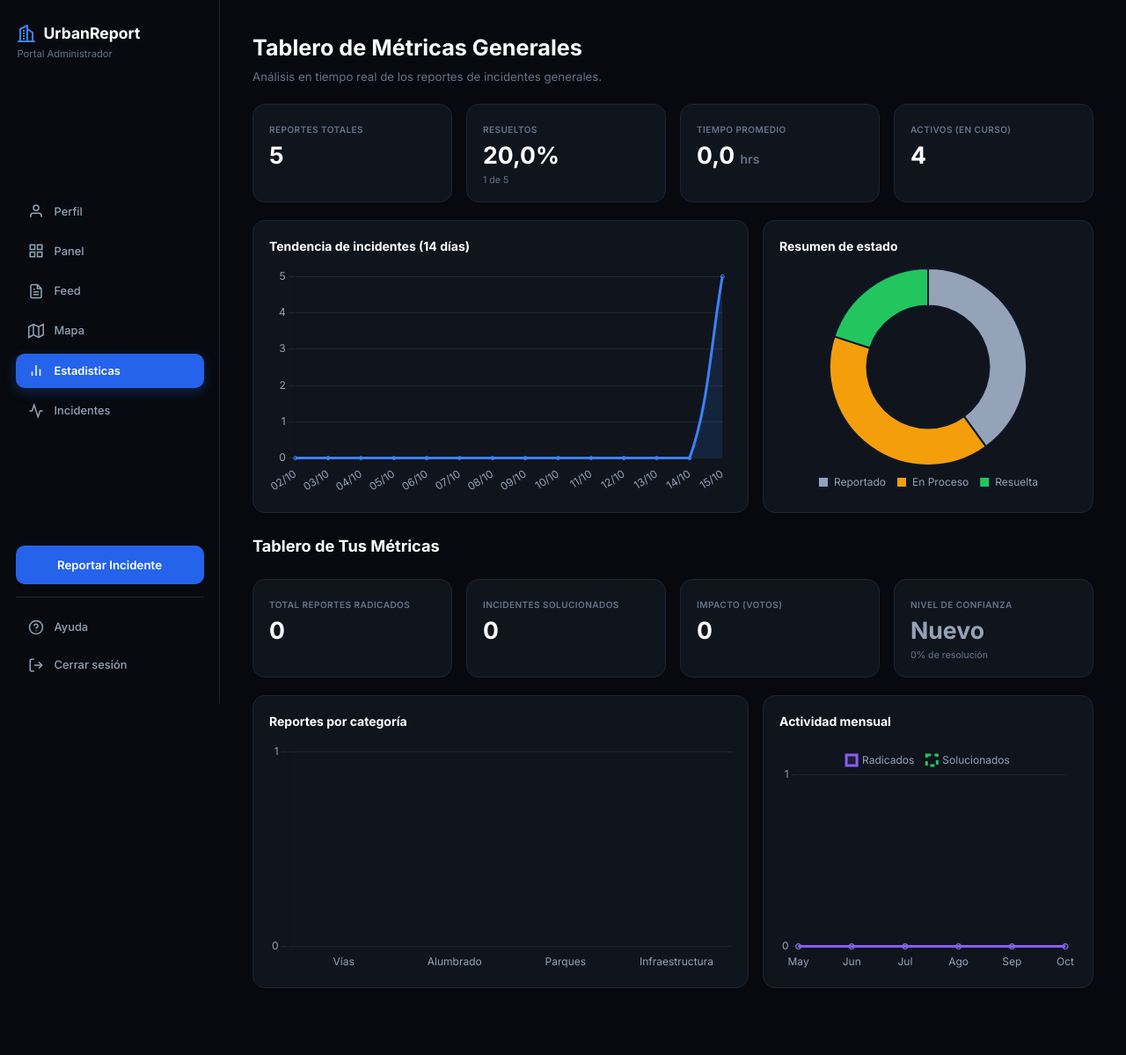
After one commit to juandkk/UrbanReport, a Django app: page /feed/estadisticas/ in a window 1280 px wide. The commit adds this page. Shown: the whole page at 88% size. Run offline with Django 5.2, Linux system fonts and the light colour scheme; the visitor is signed in with stand-in values (Sample User, id 1); data comes from the database, SQL or seed files in the repository; data that the repository does not hold is empty.

Commit message:
feat: vistas de Estadisticas (admin) y Mis Estadisticas (ciudadano) RF-006/RF-020
Nueva vista estadisticas_view: para admin integra el tablero de metricas generales (totales, tasa, tiempo, activos, tendencia y dona de estado) con sus metricas personales; para ciudadano muestra Mis Estadisticas e Impacto. Metricas personales reales (radicados, resueltos, impacto=suma de likes, nivel de confianza), por categoria y actividad mensual (6 meses), con Chart.js. Enlaza Estadisticas/Mis estadisticas del sidebar.

```diff
--- a/feed/urls.py
+++ b/feed/urls.py
@@ -8,6 +8,7 @@ urlpatterns = [
     path('incidentes/', views.incidentes_view, name='incidentes'),
     path('incidentes/exportar/', views.exportar_incidentes_csv, name='exportar_incidentes'),
     path('incidentes/importar/', views.importar_incidentes_csv, name='importar_incidentes'),
+    path('estadisticas/', views.estadisticas_view, name='estadisticas'),
     path('ayuda/', views.ayuda_view, name='ayuda'),
     path('ayuda/guia-ciudadano/', views.guia_ciudadano_view, name='guia_ciudadano'),
     path('ayuda/manual-administrador/', views.manual_administrador_view, name='manual_administrador'),
--- a/feed/views.py
+++ b/feed/views.py
@@ -919,6 +919,99 @@ def manual_administrador_view(request):
     return render(request, 'feed/manual_administrador.html', {'active_menu': 'ayuda'})
 
 
+def _estadisticas_usuario(usuario):
+    """
+    Calcula las métricas personales de un usuario (RF-020): reportes radicados,
+    resueltos, en proceso, impacto (suma de likes recibidos), nivel de confianza,
+    distribución por categoría y actividad mensual de los últimos 6 meses.
+    """
+    Estado = Publicacion.EstadoIncidencia
+    Cat = Publicacion.Categoria
+
+    pubs = Publicacion.objects.filter(autor=usuario)
+    total = pubs.count()
+    resueltos = pubs.filter(estado_incidencia=Estado.RESUELTA).count()
+    en_proceso = pubs.filter(estado_incidencia=Estado.EN_PROCESO).count()
+    reportados = pubs.filter(estado_incidencia=Estado.REPORTADO).count()
+
+    # Impacto = suma de likes recibidos en sus publicaciones
+    impacto = sum(p.likes for p in pubs)
+
+    confianza = usuario.nivel_confianza()
+
+    # Distribución por categoría
+    por_categoria = []
+    for valor, etiqueta in Cat.choices:
+        c = pubs.filter(categoria=valor).count()
+        por_categoria.append({'etiqueta': etiqueta, 'cantidad': c})
+
+    # Actividad mensual: últimos 6 meses (radicados vs resueltos)
+    ahora = timezone.now()
+    meses_labels = []
+    radicados_mes = []
+    resueltos_mes = []
+    MESES_ES = ['Ene', 'Feb', 'Mar', 'Abr', 'May', 'Jun', 'Jul', 'Ago', 'Sep', 'Oct', 'Nov', 'Dic']
+    # Construye los últimos 6 meses (incluido el actual)
+    year = ahora.year
+    month = ahora.month
+    secuencia = []
+    for i in range(5, -1, -1):
+        m = month - i
+        y = year
+        while m <= 0:
+            m += 12
+            y -= 1
+        secuencia.append((y, m))
+    for (y, m) in secuencia:
+        meses_labels.append(MESES_ES[m - 1])
+        radicados_mes.append(pubs.filter(fecha_creacion__year=y, fecha_creacion__month=m).count())
+        resueltos_mes.append(
+            pubs.filter(
+                estado_incidencia=Estado.RESUELTA,
+                fecha_creacion__year=y, fecha_creacion__month=m,
+            ).count()
+        )
+
+    return {
+        'total': total,
+        'resueltos': resueltos,
+        'en_proceso': en_proceso,
+        'reportados': reportados,
+        'impacto': impacto,
+        'confianza': confianza,
+        'por_categoria': por_categoria,
+        'chart_cat_labels': [c['etiqueta'] for c in por_categoria],
+        'chart_cat_data': [c['cantidad'] for c in por_categoria],
+        'chart_meses_labels': meses_labels,
+        'chart_radicados_data': radicados_mes,
+        'chart_resueltos_data': resueltos_mes,
+    }
+
+
+@login_required
+def estadisticas_view(request):
+    """
+    Estadísticas (RF-006, RF-020). Para administradores muestra el tablero de
+    métricas generales (datos globales) integrado con sus métricas personales.
+    Para ciudadanos muestra solo "Mis Estadísticas e Impacto".
+    """
+    if not Publicacion.objects.exists():
+        _seed_demo_data()
+
+    es_admin_user = _es_admin(request.user)
+    mis_stats = _estadisticas_usuario(request.user)
+
+    context = {
+        'active_menu': 'estadisticas' if es_admin_user else 'mis_estadisticas',
+        'mis_stats': mis_stats,
+        'es_admin_vista': es_admin_user,
+    }
+    if es_admin_user:
+        context['stats'] = _calcular_estadisticas_panel()
+
+    return render(request, 'feed/estadisticas.html', context)
+
+
 def _calcular_estadisticas_panel():
     """
     Calcula todas las métricas del Panel de Control Municipal a partir de datos
--- /dev/null
+++ b/static/css/estadisticas.css
@@ -0,0 +1,104 @@
+/* =========================================================================
+   Estadísticas (RF-006, RF-020)
+   ========================================================================= */
+
+.stats-page {
+  display: flex;
+  flex-direction: column;
+  gap: 20px;
+  padding: 4px 2px 48px;
+}
+
+.stats-header { margin-top: 4px; }
+.stats-title {
+  font-size: 1.8rem;
+  font-weight: 700;
+  color: #ffffff;
+  margin: 0 0 4px;
+}
+.stats-title-sm { font-size: 1.3rem; }
+.stats-subtitle {
+  color: var(--text-muted, #94a3b8);
+  font-size: 0.95rem;
+  margin: 0;
+  line-height: 1.5;
+}
+
+/* ---- KPIs ---- */
+.stats-kpi-grid {
+  display: grid;
+  grid-template-columns: repeat(4, 1fr);
+  gap: 16px;
+}
+.stats-kpi {
+  background: var(--surface, #10141d);
+  border: 1px solid var(--border-subtle, #1e293b);
+  border-radius: 14px;
+  padding: 16px 18px;
+  display: flex;
+  flex-direction: column;
+  gap: 6px;
+}
+.stats-kpi-label {
+  font-size: 0.72rem;
+  letter-spacing: 0.04em;
+  text-transform: uppercase;
+  color: var(--text-muted, #94a3b8);
+  font-weight: 600;
+}
+.stats-kpi-value {
+  font-size: 1.9rem;
+  font-weight: 700;
+  color: #ffffff;
+  line-height: 1.1;
+}
+.stats-kpi-unit { font-size: 1rem; font-weight: 600; color: var(--text-muted, #94a3b8); }
+.stats-kpi-foot { font-size: 0.76rem; color: var(--text-muted, #94a3b8); }
+
+/* Nivel de confianza con color según nivel */
+.stats-nivel-nuevo { color: #94a3b8; }
+.stats-nivel-bajo { color: #f87171; }
+.stats-nivel-medio { color: #fbbf24; }
+.stats-nivel-alto { color: #4ade80; }
+
+/* ---- Tarjetas de gráfica ---- */
+.stats-charts-row {
+  display: grid;
+  grid-template-columns: 1fr 1fr;
+  gap: 16px;
+}
+.stats-card-grow { grid-column: span 1; }
+/* La tarjeta "grow" ocupa más en filas de dos: 1.6fr vs 1fr */
+.stats-charts-row:has(.stats-card-grow) {
+  grid-template-columns: 1.5fr 1fr;
+}
+.stats-card {
+  background: var(--surface, #10141d);
+  border: 1px solid var(--border-subtle, #1e293b);
+  border-radius: 14px;
+  padding: 18px;
+}
+.stats-card-title {
+  font-size: 1rem;
+  font-weight: 700;
+  color: #ffffff;
+  margin: 0 0 14px;
+}
+.stats-chart-wrap {
+  position: relative;
+  height: 260px;
+}
+.stats-chart-dona { height: 260px; }
+
+/* ---- Responsive ---- */
+@media (max-width: 1100px) {
+  .stats-kpi-grid { grid-template-columns: repeat(2, 1fr); }
+}
+@media (max-width: 900px) {
+  .stats-charts-row,
+  .stats-charts-row:has(.stats-card-grow) { grid-template-columns: 1fr; }
+}
+@media (max-width: 560px) {
+  .stats-kpi-grid { grid-template-columns: 1fr; }
+  .stats-title { font-size: 1.45rem; }
+}
--- /dev/null
+++ b/static/js/estadisticas.js
@@ -0,0 +1,108 @@
+// =========================================================================
+// Estadísticas (RF-006, RF-020) - gráficas con Chart.js
+// =========================================================================
+(function () {
+  'use strict';
+
+  function leer(id) {
+    var el = document.getElementById(id);
+    if (!el) return null;
+    try { return JSON.parse(el.textContent); } catch (e) { return null; }
+  }
+
+  var COLORS = {
+    azul: '#3b82f6',
+    verde: '#22c55e',
+    ambar: '#f59e0b',
+    gris: '#94a3b8',
+    morado: '#8b5cf6',
+    grid: 'rgba(148, 163, 184, 0.12)',
+    texto: '#94a3b8',
+  };
+
+  function iniciar() {
+    if (typeof Chart === 'undefined') return setTimeout(iniciar, 60);
+
+    Chart.defaults.color = COLORS.texto;
+    Chart.defaults.font.family = "'Inter', system-ui, sans-serif";
+
+    // ---- Tendencia general (admin) ----
+    var tendLabels = leer('g-tend-labels');
+    var tendData = leer('g-tend-data');
+    var elTend = document.getElementById('chartTendencia');
+    if (elTend && tendLabels && tendData) {
+      new Chart(elTend, {
+        type: 'line',
+        data: { labels: tendLabels, datasets: [{
+          label: 'Reportes', data: tendData,
+          borderColor: COLORS.azul, backgroundColor: 'rgba(59,130,246,0.15)',
+          fill: true, tension: 0.35, pointRadius: 2,
+        }]},
+        options: { responsive: true, maintainAspectRatio: false,
+          plugins: { legend: { display: false } },
+          scales: { x: { grid: { display: false } }, y: { beginAtZero: true, grid: { color: COLORS.grid }, ticks: { precision: 0 } } } },
+      });
+    }
+
+    // ---- Resumen de estado (admin): dona ----
+    var estLabels = leer('g-est-labels');
+    var estData = leer('g-est-data');
+    var elEst = document.getElementById('chartEstado');
+    if (elEst && estLabels && estData) {
+      new Chart(elEst, {
+        type: 'doughnut',
+        data: { labels: estLabels, datasets: [{
+          data: estData,
+          // Reportado=gris, En Proceso=amarillo, Resuelta=verde (igual que el mapa)
+          backgroundColor: [COLORS.gris, COLORS.ambar, COLORS.verde],
+          borderColor: '#0f172a', borderWidth: 2,
+        }]},
+        options: { responsive: true, maintainAspectRatio: false, cutout: '62%',
+          plugins: { legend: { position: 'bottom', labels: { padding: 12, boxWidth: 12 } } } },
+      });
+    }
+
+    // ---- Mis reportes por categoría: barras ----
+    var catLabels = leer('m-cat-labels');
+    var catData = leer('m-cat-data');
+    var elCat = document.getElementById('chartMisCategorias');
+    if (elCat && catLabels && catData) {
+      new Chart(elCat, {
+        type: 'bar',
+        data: { labels: catLabels, datasets: [{
+          label: 'Reportes', data: catData,
+          backgroundColor: COLORS.azul, borderRadius: 6, maxBarThickness: 48,
+        }]},
+        options: { responsive: true, maintainAspectRatio: false,
+          plugins: { legend: { display: false } },
+          scales: { x: { grid: { display: false } }, y: { beginAtZero: true, grid: { color: COLORS.grid }, ticks: { precision: 0 } } } },
+      });
+    }
+
+    // ---- Mi actividad mensual: radicados vs resueltos ----
+    var mesLabels = leer('m-mes-labels');
+    var radData = leer('m-rad-data');
+    var resData = leer('m-res-data');
+    var elMes = document.getElementById('chartMisMeses');
+    if (elMes && mesLabels) {
+      new Chart(elMes, {
+        type: 'line',
+        data: { labels: mesLabels, datasets: [
+          { label: 'Radicados', data: radData, borderColor: COLORS.morado,
+            backgroundColor: 'rgba(139,92,246,0.12)', fill: true, tension: 0.35, pointRadius: 3 },
+          { label: 'Solucionados', data: resData, borderColor: COLORS.verde,
+            borderDash: [5, 4], fill: false, tension: 0.35, pointRadius: 3 },
+        ]},
+        options: { responsive: true, maintainAspectRatio: false,
+          plugins: { legend: { position: 'top', labels: { boxWidth: 12, padding: 14 } } },
+          scales: { x: { grid: { display: false } }, y: { beginAtZero: true, grid: { color: COLORS.grid }, ticks: { precision: 0 } } } },
+      });
+    }
+  }
+
+  if (document.readyState === 'loading') {
+    document.addEventListener('DOMContentLoaded', iniciar);
+  } else {
+    iniciar();
+  }
+})();
--- /dev/null
+++ b/templates/feed/estadisticas.html
@@ -0,0 +1,120 @@
+{% extends 'layouts/portal_base.html' %}
+{% load static %}
+
+{% block title %}{% if es_admin_vista %}Estadísticas{% else %}Mis Estadísticas{% endif %} | UrbanReport{% endblock %}
+
+{% block right_widgets %}{% endblock %}
+{% block portal_main_class %}portal-main-panel{% endblock %}
+
+{% block extra_css %}
+{{ block.super }}
+<link rel="stylesheet" href="{% static 'css/estadisticas.css' %}?v={% now 'U' %}">
+{% endblock %}
+
+{% block portal_content %}
+<div class="stats-page">
+
+  {% if es_admin_vista %}
+  <!-- ================= TABLERO DE MÉTRICAS GENERALES (ADMIN) ================= -->
+  <header class="stats-header">
+    <div>
+      <h1 class="stats-title">Tablero de Métricas Generales</h1>
+      <p class="stats-subtitle">Análisis en tiempo real de los reportes de incidentes generales.</p>
+    </div>
+  </header>
+
+  <section class="stats-kpi-grid">
+    <div class="stats-kpi">
+      <div class="stats-kpi-head"><span class="stats-kpi-label">Reportes totales</span></div>
+      <div class="stats-kpi-value">{{ stats.total }}</div>
+    </div>
+    <div class="stats-kpi">
+      <div class="stats-kpi-head"><span class="stats-kpi-label">Resueltos</span></div>
+      <div class="stats-kpi-value">{{ stats.tasa_resolucion }}%</div>
+      <div class="stats-kpi-foot">{{ stats.resueltas }} de {{ stats.total }}</div>
+    </div>
+    <div class="stats-kpi">
+      <div class="stats-kpi-head"><span class="stats-kpi-label">Tiempo promedio</span></div>
+      <div class="stats-kpi-value">{{ stats.tiempo_prom_horas }} <span class="stats-kpi-unit">hrs</span></div>
+    </div>
+    <div class="stats-kpi">
+      <div class="stats-kpi-head"><span class="stats-kpi-label">Activos (en curso)</span></div>
+      <div class="stats-kpi-value">{{ stats.activas }}</div>
+    </div>
+  </section>
+
+  <section class="stats-charts-row">
+    <div class="stats-card stats-card-grow">
+      <h3 class="stats-card-title">Tendencia de incidentes (14 días)</h3>
+      <div class="stats-chart-wrap"><canvas id="chartTendencia"></canvas></div>
+    </div>
+    <div class="stats-card">
+      <h3 class="stats-card-title">Resumen de estado</h3>
+      <div class="stats-chart-wrap stats-chart-dona"><canvas id="chartEstado"></canvas></div>
+    </div>
+  </section>
+  {% endif %}
+
+  <!-- ================= TABLERO PERSONAL (TODOS) ================= -->
+  <header class="stats-header">
+    <div>
+      {% if es_admin_vista %}
+      <h2 class="stats-title stats-title-sm">Tablero de Tus Métricas</h2>
+      {% else %}
+      <h1 class="stats-title">Mis Estadísticas e Impacto</h1>
+      <p class="stats-subtitle">Un resumen de tu contribución a la mejora de la comunidad. Tu participación hace la diferencia.</p>
+      {% endif %}
+    </div>
+  </header>
+
+  <section class="stats-kpi-grid">
+    <div class="stats-kpi">
+      <div class="stats-kpi-head"><span class="stats-kpi-label">Total reportes radicados</span></div>
+      <div class="stats-kpi-value">{{ mis_stats.total }}</div>
+    </div>
+    <div class="stats-kpi">
+      <div class="stats-kpi-head"><span class="stats-kpi-label">Incidentes solucionados</span></div>
+      <div class="stats-kpi-value">{{ mis_stats.resueltos }}</div>
+    </div>
+    <div class="stats-kpi">
+      <div class="stats-kpi-head"><span class="stats-kpi-label">Impacto (votos)</span></div>
+      <div class="stats-kpi-value">{{ mis_stats.impacto }}</div>
+    </div>
+    <div class="stats-kpi stats-kpi-nivel">
+      <div class="stats-kpi-head"><span class="stats-kpi-label">Nivel de confianza</span></div>
+      <div class="stats-kpi-value stats-nivel-{{ mis_stats.confianza.nivel|lower }}">{{ mis_stats.confianza.nivel }}</div>
+      <div class="stats-kpi-foot">{{ mis_stats.confianza.tasa }}% de resolución</div>
+    </div>
+  </section>
+
+  <section class="stats-charts-row">
+    <div class="stats-card">
+      <h3 class="stats-card-title">Reportes por categoría</h3>
+      <div class="stats-chart-wrap"><canvas id="chartMisCategorias"></canvas></div>
+    </div>
+    <div class="stats-card stats-card-grow">
+      <h3 class="stats-card-title">Actividad mensual</h3>
+      <div class="stats-chart-wrap"><canvas id="chartMisMeses"></canvas></div>
+    </div>
+  </section>
+</div>
+
+{# Datos para Chart.js #}
+{% if es_admin_vista %}
+{{ stats.chart_tendencia_labels|json_script:"g-tend-labels" }}
+{{ stats.chart_tendencia_data|json_script:"g-tend-data" }}
+{{ stats.chart_estado_labels|json_script:"g-est-labels" }}
+{{ stats.chart_estado_data|json_script:"g-est-data" }}
+{% endif %}
+{{ mis_stats.chart_cat_labels|json_script:"m-cat-labels" }}
+{{ mis_stats.chart_cat_data|json_script:"m-cat-data" }}
+{{ mis_stats.chart_meses_labels|json_script:"m-mes-labels" }}
+{{ mis_stats.chart_radicados_data|json_script:"m-rad-data" }}
+{{ mis_stats.chart_resueltos_data|json_script:"m-res-data" }}
+{% endblock %}
+
+{% block extra_js %}
+{{ block.super }}
+<script defer src="https://cdn.jsdelivr.net/npm/chart.js@4.4.4/dist/chart.umd.min.js"></script>
+<script defer src="{% static 'js/estadisticas.js' %}?v={% now 'U' %}"></script>
+{% endblock %}
--- a/templates/includes/sidebar.html
+++ b/templates/includes/sidebar.html
@@ -77,7 +77,7 @@
       {% if es_admin %}
       <!-- Estadísticas (solo administrador) -->
       <li>
-        <a href="{% url 'panel_administrador' %}" class="nav-item-link {% if active_menu == 'estadisticas' %}active{% endif %}">
+        <a href="{% url 'estadisticas' %}" class="nav-item-link {% if active_menu == 'estadisticas' %}active{% endif %}">
           <svg viewBox="0 0 24 24" fill="none" stroke="currentColor" stroke-width="2">
             <line x1="18" y1="20" x2="18" y2="10"/>
             <line x1="12" y1="20" x2="12" y2="4"/>
@@ -99,7 +99,7 @@
       {% else %}
       <!-- Mis estadísticas (solo usuario normal / ciudadano) -->
       <li>
-        <a href="#" class="nav-item-link {% if active_menu == 'mis_estadisticas' %}active{% endif %}">
+        <a href="{% url 'estadisticas' %}" class="nav-item-link {% if active_menu == 'mis_estadisticas' %}active{% endif %}">
           <svg viewBox="0 0 24 24" fill="none" stroke="currentColor" stroke-width="2">
             <line x1="18" y1="20" x2="18" y2="10"/>
             <line x1="12" y1="20" x2="12" y2="4"/>
```
